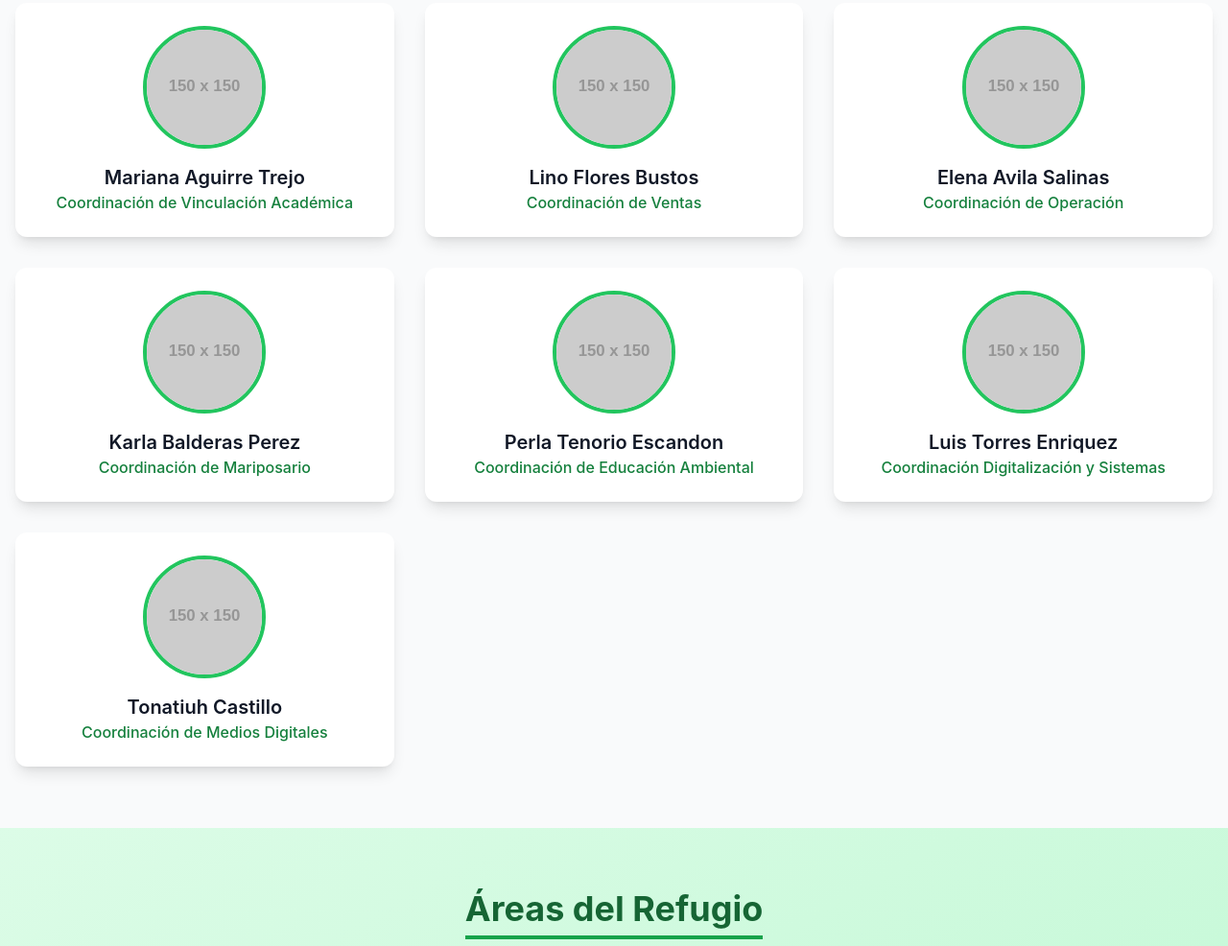
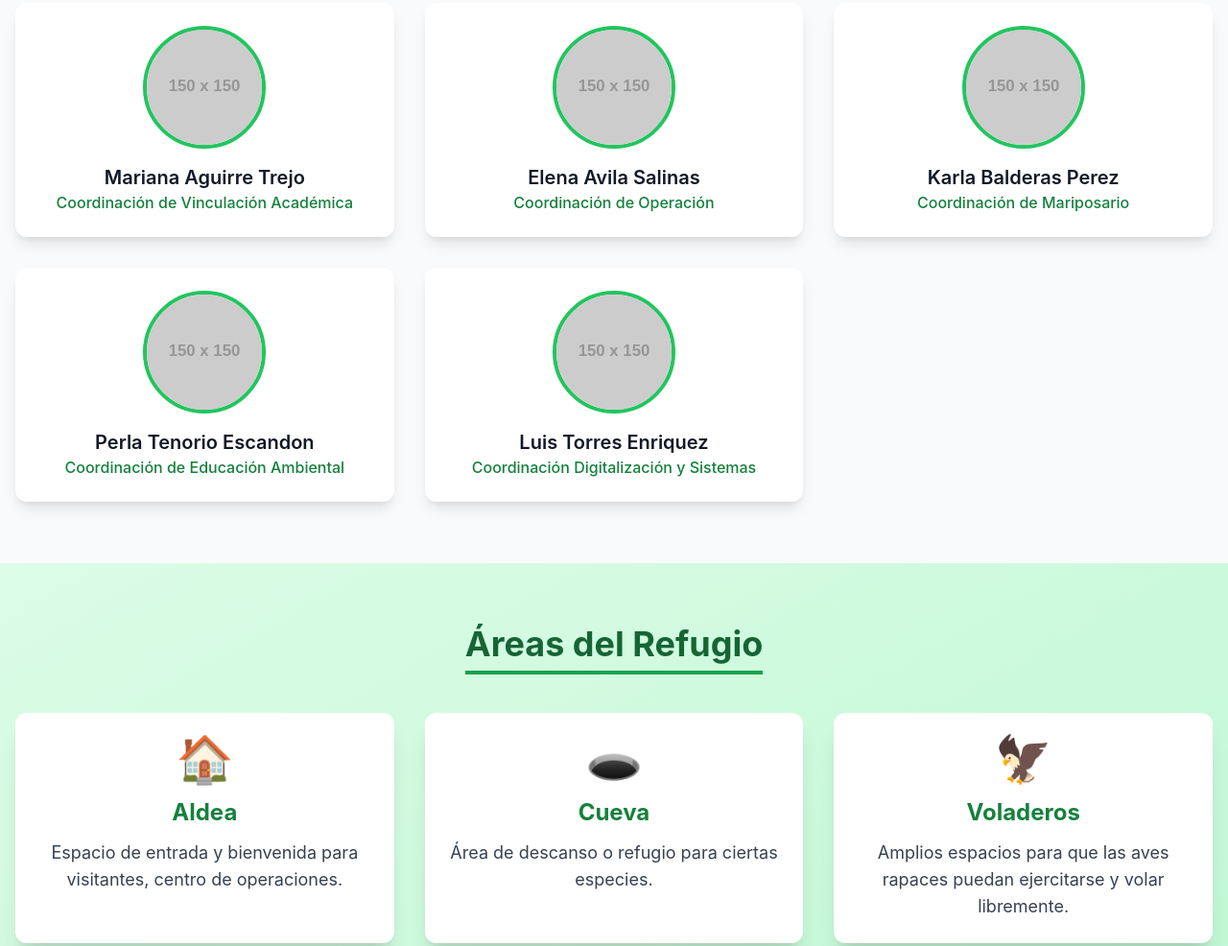
Before and after one commit to Luistorres672/QueOndaRapazode, a plain HTML site: page index.html in a window 1280 px wide. Shown: the part 2247-3233 px from the top of the page at 96% size. Drawn offline with nearby package versions, Linux system fonts and the light colour scheme; placeholder pictures from the web are drawn by us.

Commit message:
Update index.html

```diff
--- a/index.html
+++ b/index.html
@@ -125,12 +125,6 @@
                     <h3 class="text-xl font-semibold text-gray-900">Mariana Aguirre Trejo</h3>
                     <p class="text-green-700 font-medium">Coordinación de Vinculación Académica</p>
                 </div>
-                <!-- Coordinación de Ventas -->
-                <div class="bg-white rounded-xl shadow-lg p-6 flex flex-col items-center transform transition-transform duration-300 hover:scale-105">
-                    <img src="https://placehold.co/150x150/689F38/ffffff?text=Lino" alt="Lino Flores Bustos" class="w-32 h-32 rounded-full mb-4 border-4 border-green-500 object-cover">
-                    <h3 class="text-xl font-semibold text-gray-900">Lino Flores Bustos</h3>
-                    <p class="text-green-700 font-medium">Coordinación de Ventas</p>
-                </div>
                 <!-- Coordinación de Operación -->
                 <div class="bg-white rounded-xl shadow-lg p-6 flex flex-col items-center transform transition-transform duration-300 hover:scale-105">
                     <img src="https://placehold.co/150x150/689F38/ffffff?text=Elena" alt="Elena Avila Salinas" class="w-32 h-32 rounded-full mb-4 border-4 border-green-500 object-cover">
@@ -154,12 +148,6 @@
                     <img src="https://placehold.co/150x150/689F38/ffffff?text=Luis" alt="Luis Torres Enriquez" class="w-32 h-32 rounded-full mb-4 border-4 border-green-500 object-cover">
                     <h3 class="text-xl font-semibold text-gray-900">Luis Torres Enriquez</h3>
                     <p class="text-green-700 font-medium">Coordinación Digitalización y Sistemas</p>
-                </div>
-                <!-- Coordinación de Medios Digitales -->
-                <div class="bg-white rounded-xl shadow-lg p-6 flex flex-col items-center transform transition-transform duration-300 hover:scale-105">
-                    <img src="https://placehold.co/150x150/689F38/ffffff?text=Tonatiuh" alt="Tonatiuh Castillo" class="w-32 h-32 rounded-full mb-4 border-4 border-green-500 object-cover">
-                    <h3 class="text-xl font-semibold text-gray-900">Tonatiuh Castillo</h3>
-                    <p class="text-green-700 font-medium">Coordinación de Medios Digitales</p>
                 </div>
             </div>
         </div>
```
